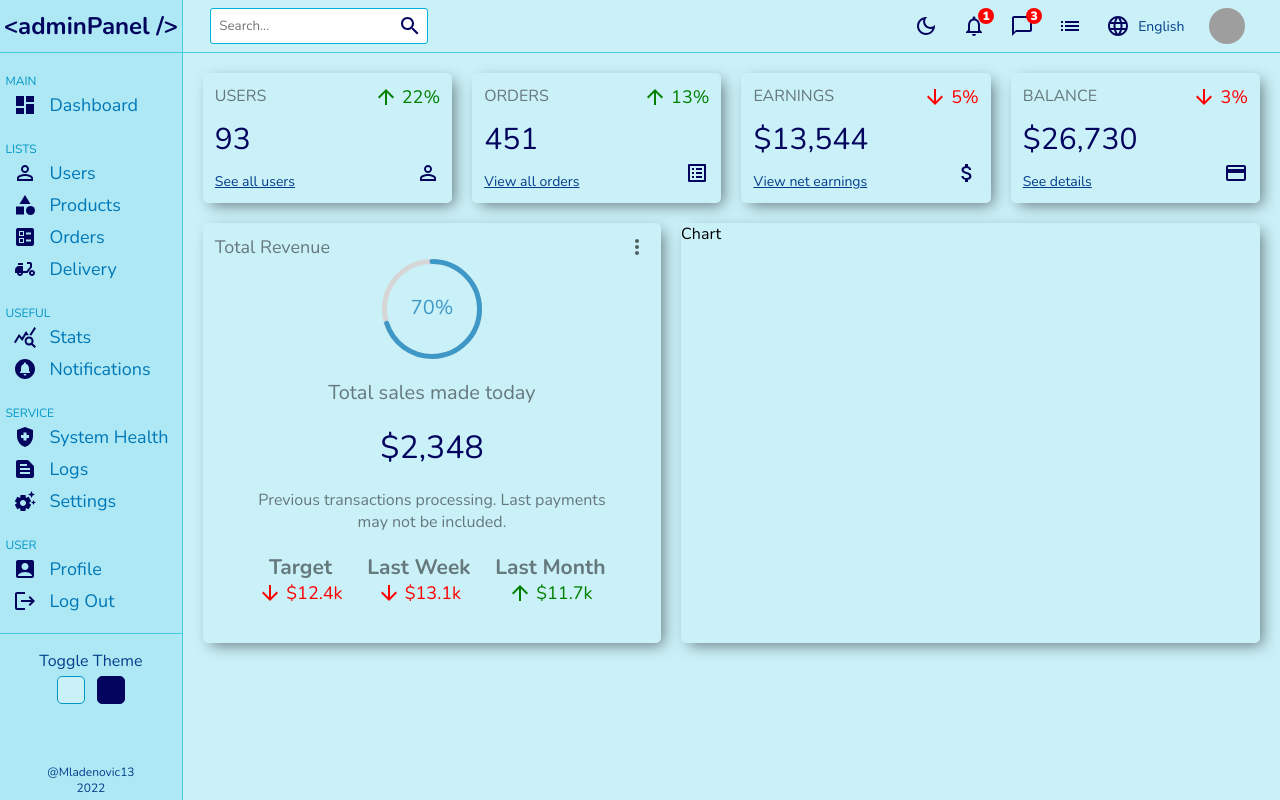
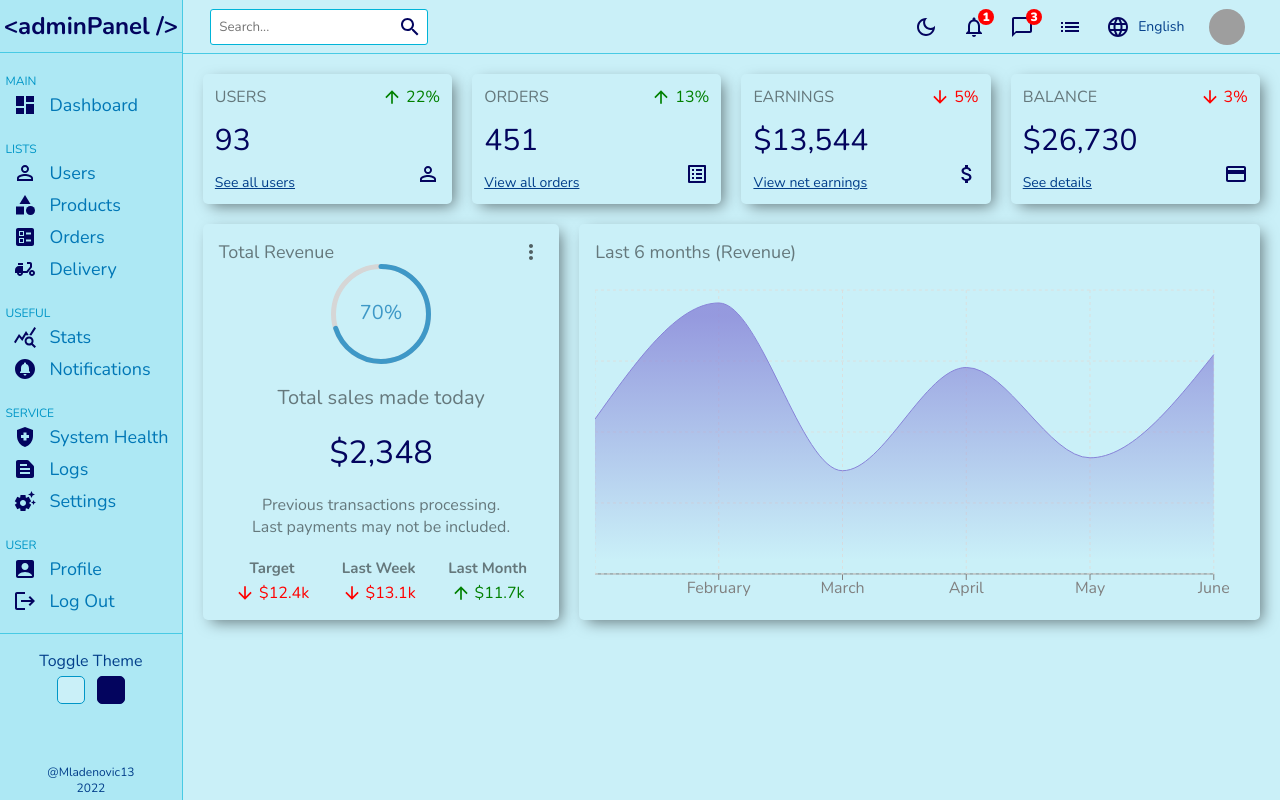
Before and after one commit to mladenovic-13/react-admin-dashboard, a React (Create React App) app: page / in a window 1280 px wide. Built offline with nearby package versions, Linux system fonts and the light colour scheme; grey boxes are pictures that could not be loaded.

Commit message:
Chart Components Done

```diff
--- a/package.json
+++ b/package.json
@@ -20,6 +20,7 @@
     "react-dom": "^18.2.0",
     "react-router-dom": "^6.3.0",
     "react-scripts": "5.0.1",
+    "recharts": "^2.1.10",
     "styled-components": "^5.3.5",
     "typescript": "^4.7.4",
     "web-vitals": "^2.1.4"
--- a/src/components/chart/Chart.tsx
+++ b/src/components/chart/Chart.tsx
@@ -1,8 +1,53 @@
 import React from "react";
 import { ChartContainer } from "./style";
+import {
+  AreaChart,
+  Area,
+  XAxis,
+  CartesianGrid,
+  Tooltip,
+  ResponsiveContainer,
+} from "recharts";
+const Chart = () => {
+  const data = [
+    { name: "January", Total: 1200 },
+    { name: "February", Total: 2100 },
+    { name: "March", Total: 800 },
+    { name: "April", Total: 1600 },
+    { name: "May", Total: 900 },
+    { name: "June", Total: 1700 },
+  ];
 
-const Chart = () => {
-  return <ChartContainer>Chart</ChartContainer>;
+  return (
+    <ChartContainer>
+      <div className="title">Last 6 months (Revenue)</div>
+      <ResponsiveContainer width="100%" height="100%">
+        <AreaChart
+          width={730}
+          height={250}
+          data={data}
+          margin={{ top: 10, right: 30, left: 0, bottom: 0 }}
+        >
+          <defs>
+            <linearGradient id="total" x1="0" y1="0" x2="0" y2="1">
+              <stop offset="5%" stopColor="#8884d8" stopOpacity={0.8} />
+              <stop offset="95%" stopColor="#8884d8" stopOpacity={0} />
+            </linearGradient>
+          </defs>
+          <XAxis dataKey="name" stroke="gray" />
+          <CartesianGrid strokeDasharray="3 3" className="grid" />
+          <Tooltip />
+          <Area
+            type="monotone"
+            dataKey="Total"
+            stroke="#8884d8"
+            fillOpacity={1}
+            fill="url(#total)"
+          />
+        </AreaChart>
+      </ResponsiveContainer>
+    </ChartContainer>
+  );
 };
 
 export default Chart;
--- a/src/components/chart/style.ts
+++ b/src/components/chart/style.ts
@@ -1,8 +1,20 @@
 import styled from "styled-components";
 
 export const ChartContainer = styled.div`
+  flex: 5;
   -webkit-box-shadow: 5px 5px 15px -3px rgba(0, 0, 0, 0.5);
   box-shadow: 5px 5px 15px -3px rgba(0, 0, 0, 0.5);
   border-radius: 5px;
-  flex: 4;
+  padding: 16px;
+  display: flex;
+  flex-direction: column;
+  .title {
+    color: rgba(0, 0, 0, 0.5);
+    font-weight: 300;
+    font-size: 18px;
+    margin-bottom: 16px;
+  }
+  .grid {
+    stroke: #dae0df;
+  }
 `;
--- a/src/components/featuredChart/style.ts
+++ b/src/components/featuredChart/style.ts
@@ -5,9 +5,8 @@
   -webkit-box-shadow: 5px 5px 15px -3px rgba(0, 0, 0, 0.5);
   box-shadow: 5px 5px 15px -3px rgba(0, 0, 0, 0.5);
   border-radius: 5px;
-  padding: 12px 12px 38px 12px;
-  flex: 3;
-
+  flex: 2.5;
+  padding: 16px;
   color: rgba(0, 0, 0, 0.5);
 
   .heading {
@@ -55,13 +54,14 @@
     .stats {
       display: flex;
       justify-content: space-between;
-      width: 80%;
+      width: 90%;
     }
     .statsItem {
       display: flex;
       flex-direction: column;
       align-items: center;
-      font-size: 14px;
+      gap: 4px;
+      font-size: 10px;
     }
   }
 `;
--- a/src/components/navbar/style.ts
+++ b/src/components/navbar/style.ts
@@ -2,7 +2,7 @@
 import { ITheme } from "../../shared/types";
 
 export const NavbarWrapper = styled.div`
-  height: 52px;
+  height: 53px;
   display: flex;
   justify-content: center;
   align-items: center;
--- a/src/components/stats/Stats.tsx
+++ b/src/components/stats/Stats.tsx
@@ -25,9 +25,9 @@
   display: flex;
   align-items: center;
   gap: 4px;
-  font-size: 18px;
+  font-size: 16px;
   .arrow {
-    font-size: 24px;
+    font-size: 20px;
   }
 `;
 export default Stats;
```
Also changed, not shown: 1 other file (tests, documents, lock files or other folders).
